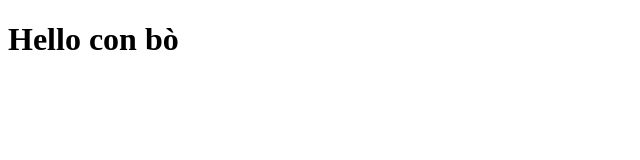
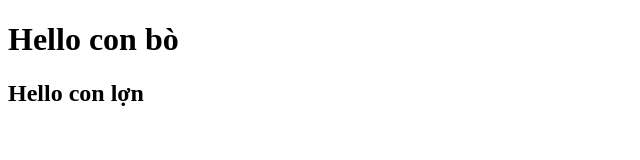
Before and after one commit to cung1135345/duan1, a plain HTML site: page index.html in a window 1280 px wide. Shown: the whole page, without its empty margins (0-640 px from the left). Drawn offline with Linux system fonts and the light colour scheme.

Commit message:
first change

```diff
--- a/index.html
+++ b/index.html
@@ -7,5 +7,6 @@
   </head>
   <body>
     <h1>Hello con bò</h1>
+    <h2>Hello con lợn</h2>
   </body>
 </html>
```
